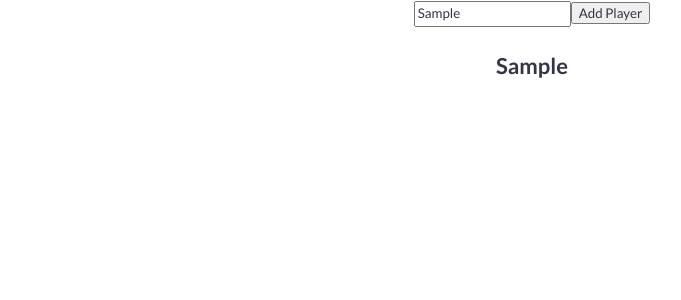
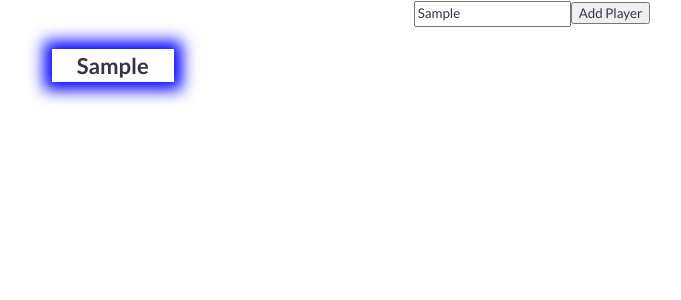
Before and after one commit to aturkewi/hanabi, a React (Create React App) app in the folder client/: page / in a window 1280 px wide. Both pictures are taken after typing "Sample" into the empty fields and a click on the input "Add Player". Shown: the top 300 px of the page, without its empty margins (108-789 px from the left). Built offline with nearby package versions, Linux system fonts and the light colour scheme.

Commit message:
Add css for player and clean up errors and columns:

```diff
--- /dev/null
+++ b/client/src/Player.css
@@ -0,0 +1,3 @@
+.current-player{
+  box-shadow: 0 0 1em 0.5em blue;
+}
--- a/client/src/components/Card.js
+++ b/client/src/components/Card.js
@@ -29,7 +29,7 @@ class Card extends Component{
       </div>)
     }
     return (
-      <div key={this.props.i} onClick={this.handleClick}>
+      <div key={this.props.index} onClick={this.handleClick}>
         {`${this.props.card.color} ${this.props.card.number}`}
         {buttons}
       </div>
--- a/client/src/components/Game.js
+++ b/client/src/components/Game.js
@@ -1,4 +1,4 @@
-import React, { Component } from 'react';
+import React from 'react';
 import Player from './Player';
 
 import AddPlayer from './AddPlayer';
@@ -7,9 +7,13 @@ export default (props) => {
   const { players, deck, currentPlayer } = props.game;
   return(
     <div>
-      <AddPlayer addPlayer={props.addPlayer} />
-      {(players.length > 1) ? <button onClick={props.startGame.bind(null, players, deck)}>Start Game</button> : ''}
-      {players.map((p, i) => <Player key={i} player={p} currentPlayer={currentPlayer === p.id}/>)}
+      <div className="row">
+        <AddPlayer addPlayer={props.addPlayer} />
+        {(players.length > 1) ? <button onClick={props.startGame.bind(null, players, deck)}>Start Game</button> : ''}
+      </div>
+      <div className="row">
+        {players.map((p, i) => <Player key={i} player={p} currentPlayer={currentPlayer === p.id}/>)}
+      </div>
     </div>
   )
 }
--- a/client/src/components/Player.js
+++ b/client/src/components/Player.js
@@ -1,12 +1,13 @@
 import React from 'react';
 import Card from './Card';
+import '../Player.css'
 
 const Player = props => {
   return (
-    <div>
+    <div className={props.currentPlayer ? "current-player col-2" : "col-2"}>
       <h3>{props.player.name}</h3>
       <ul>
-        {props.player.hand.map((c, i)=> <Card card={c} index={i} currentPlayer={props.currentPlayer}/>)}
+        {props.player.hand.map((c, i)=> <Card card={c} key={i} currentPlayer={props.currentPlayer}/>)}
       </ul>
     </div>
   )
```
